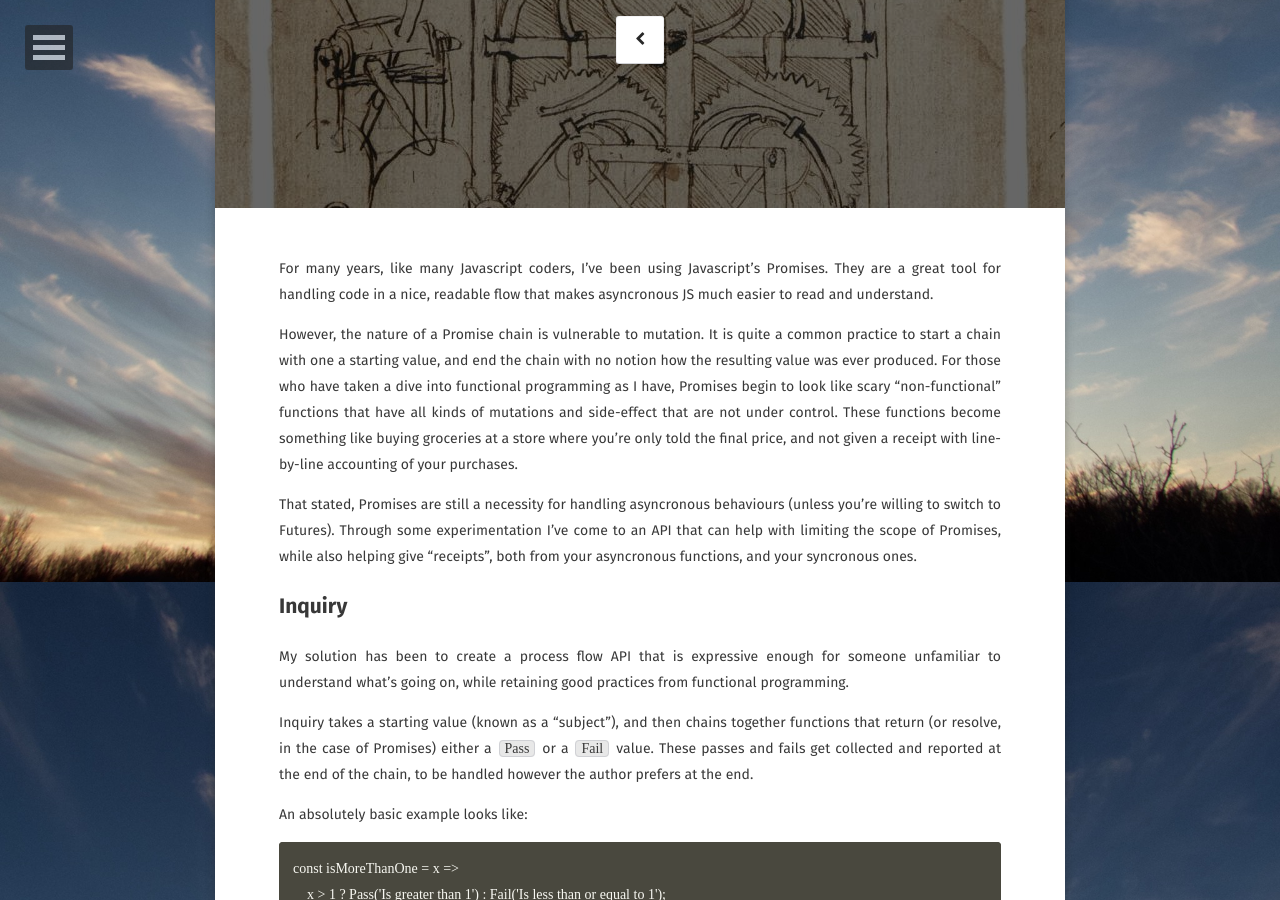
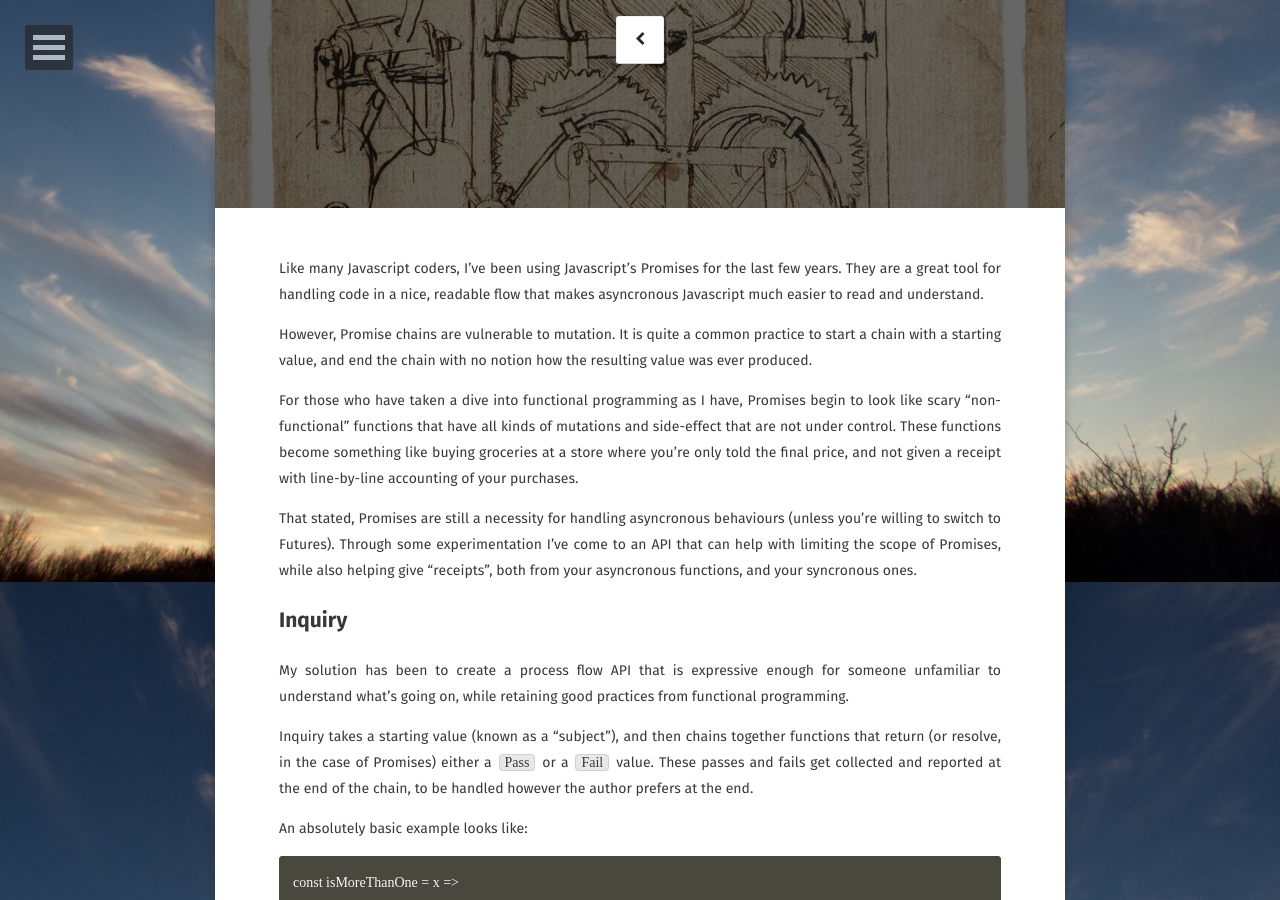
Before and after one commit to rgeraldporter/rgeraldporter.github.io, a Jekyll site: the page built from _posts/2018-06-08-introducing-inquiry.md, in a window 1280 px wide and 900 px high, scrolled down 378 px. Built offline with Jekyll 4.4.1, drawn with Linux system fonts in a browser that asks for light colours; some web fonts are replaced.

Commit message:
Update article

```diff
--- a/_posts/2018-06-08-introducing-inquiry.md
+++ b/_posts/2018-06-08-introducing-inquiry.md
@@ -12,9 +12,11 @@ tag:
 comments: false
 feature: /assets/img/vinci.jpg
 ---
-For many years, like many Javascript coders, I've been using Javascript's Promises. They are a great tool for handling code in a nice, readable flow that makes asyncronous JS much easier to read and understand.
+Like many Javascript coders, I've been using Javascript's Promises for the last few years. They are a great tool for handling code in a nice, readable flow that makes asyncronous Javascript much easier to read and understand.
 
-However, the nature of a Promise chain is vulnerable to mutation. It is quite a common practice to start a chain with one a starting value, and end the chain with no notion how the resulting value was ever produced. For those who have taken a dive into functional programming as I have, Promises begin to look like scary "non-functional" functions that have all kinds of mutations and side-effect that are not under control. These functions become something like buying groceries at a store where you're only told the final price, and not given a receipt with line-by-line accounting of your purchases.
+However, Promise chains are vulnerable to mutation. It is quite a common practice to start a chain with a starting value, and end the chain with no notion how the resulting value was ever produced.
+
+For those who have taken a dive into functional programming as I have, Promises begin to look like scary "non-functional" functions that have all kinds of mutations and side-effect that are not under control. These functions become something like buying groceries at a store where you're only told the final price, and not given a receipt with line-by-line accounting of your purchases.
 
 That stated, Promises are still a necessity for handling asyncronous behaviours (unless you're willing to switch to Futures). Through some experimentation I've come to an API that can help with limiting the scope of Promises, while also helping give "receipts", both from your asyncronous functions, and your syncronous ones.
 
```
Also changed, not shown: 2 other files.
